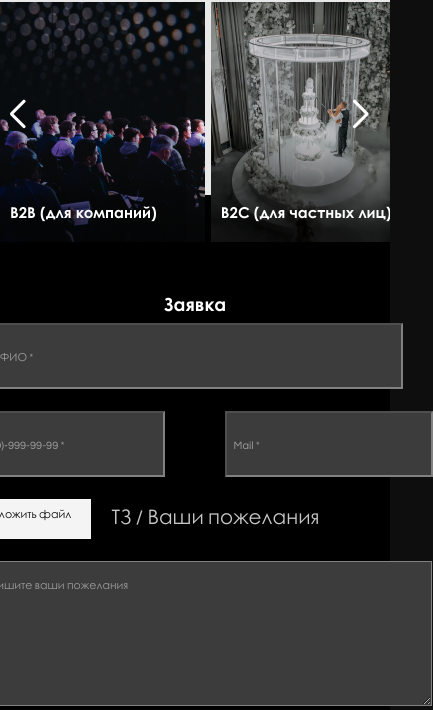
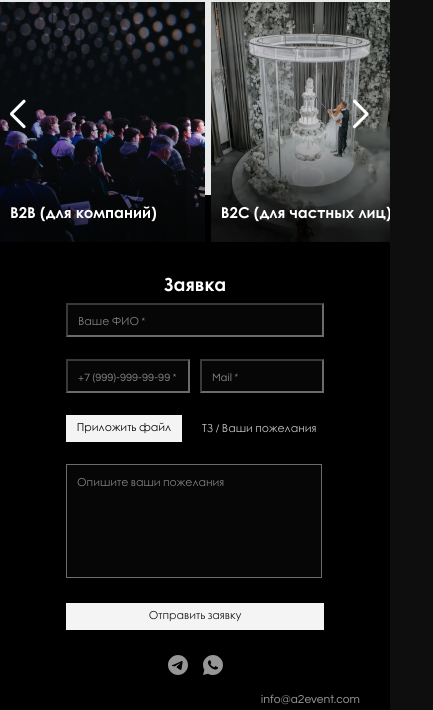
Before and after one commit to Homodeus7/a2-event, a website: page src/index.html in a window 390 px wide. Shown: the part 2219-2929 px from the top of the page, 433 px wide, since content can reach past the window. Drawn offline with nearby package versions, Linux system fonts and the light colour scheme.

Commit message:
settings swiper

```diff
--- a/src/assets/css/style.css
+++ b/src/assets/css/style.css
@@ -42,7 +42,7 @@ header {
   width: 175px;
   height: 40px;
   border-width: 1px;
-  border-radius: 5px;
+  border-radius: 10px;
   background-color: #ebebeb;
   background-position: center center;
   border-color: transparent;
@@ -708,6 +708,12 @@ header {
   padding-top: 100px;
 }
 
+@media (max-width: 490px) {
+  .zayavka  {
+    padding-top: 80px;
+  }
+}
+
 .main-form__title {
   color: #fff;
   font-weight: 700;
@@ -729,6 +735,12 @@ header {
 }
 .main-form_inputs{
   width: 476px;
+}
+
+@media (max-width: 490px) {
+  .main-form_inputs{
+    width: 258px;
+  }
 }
 
 .phone_mail {
@@ -746,6 +758,16 @@ header {
   font-weight: 400;
   font-size: 16px;
 }
+
+@media (max-width: 490px) {
+  .main-form_item{
+    min-width: 100px;
+    min-height: 30px;
+    background-color: #060606;
+    padding: 0 10px;
+  }
+}
+
 .main-form_item:first-child{
   margin-right: 10px;
 }
@@ -760,6 +782,14 @@ header {
   border-color: rgba(175, 175, 175, 0.6);
   margin-bottom: 22px;
 }
+@media (max-width: 490px) {
+  .main-form_item-name {
+    min-width: 234px;
+    background-color: #060606;
+    padding: 0 10px;
+    min-height: 30px;
+  }
+}
 .main-form_area {
   padding: 16px 0 0 23px;
   min-width: 450px;
@@ -770,8 +800,16 @@ header {
   color: #fff;
   background-color: #3C3C3C;
   border-color: rgba(175, 175, 175, 0.6);
-}
-
+  resize: none;
+}
+@media (max-width: 490px) {
+  .main-form_area {
+    min-width: 234px;
+    background-color: #060606;
+    padding: 10px 10px;
+    min-height: 92px;
+  }
+}
 .main-form_item-name::placeholder,
 .main-form_item::placeholder,
 .main-form_area::placeholder{
@@ -785,9 +823,6 @@ header {
   .main-form_item::placeholder,
   .main-form_area::placeholder{
     font-size: 11px;
-  }
-  input {
-    height: 30px;
   }
 }
 
@@ -802,7 +837,6 @@ header {
   background: #f4f4f4;
   border: none;
   cursor: pointer;
-  -webkit-appearance: none;
   color: #1c1c1c;
 }
 
@@ -817,7 +851,10 @@ header {
 
 @media (max-width: 490px) {
   .form__button {
-    min-height: 40px;
+    font-size: 11px;
+    min-height: 27px;
+    min-width: 258px;
+    padding: 0;
   }
 }
 
@@ -843,7 +880,14 @@ header {
   color: #060606;
   background: #f4f4f4;
   transition: background-color 0.2s;
-
+}
+@media (max-width: 490px) {
+  .input-file-btn {
+    font-size: 11px;
+    height: 27px;
+    min-width: 116px;
+    padding: 7px 5px;
+  }
 }
 .input-file-text {
 	display: inline-block;
@@ -851,6 +895,11 @@ header {
   text-align: center;
   padding-left: 20px;
   font-size: 20px;
+}
+@media (max-width: 490px) {
+  .input-file-text {
+    font-size: 11px;
+  }
 }
 .input__file {
   opacity: 0;
@@ -886,19 +935,11 @@ header {
   grid-template-areas: '. soc mail';
 }
 
-@media (max-width: 480px) {
+@media (max-width: 490px) {
   .seti {
     grid-template-columns: 1fr;
     grid-template-areas: ' soc ' ' mail';
     row-gap: 5px;
-  }
-  input[type='email'],
-  input[type='tel'],
-  input[type='text'] {
-    padding: 16px 7px;
-  }
-  .input-file-btn{
-    font-size: 11px;
   }
 }
 
@@ -914,6 +955,15 @@ header {
 .soc a {
   width: 30px;
   height: 30px;
+}
+@media (max-width: 490px) {
+  .soc {
+    width: 55px;
+  }
+  .soc a {
+    width: 20px;
+    height: 20px;
+  }
 }
 
 .soc_a,
@@ -950,7 +1000,6 @@ header {
 .mail {
   grid-area: mail;
   min-width: 185px;
-  /* justify-self: end; */
   text-align: right;
   margin-right: 30px;
 }
@@ -1030,6 +1079,7 @@ header {
 }
 
 .popup_content {
+  position: fixed;
   max-width: 1059px;
   max-height: 677px;
   display: flex;
@@ -1081,7 +1131,7 @@ header {
   margin-top: 40px;
   width: 238px;
   height: 59px;
-  border-radius: 5px;
+  border-radius: 7px;
   background-color: #ebebeb;
   border: none;
   cursor: pointer;
@@ -1101,6 +1151,10 @@ header {
   min-width: 0;
   max-width: 513px;
   overflow: hidden;
+}
+
+.popup_swiper-wrapper{
+  max-width: 513px;
 }
 
 .popup_swiper-wrapper video{
@@ -1177,7 +1231,7 @@ header {
 }
 
 .swiper2 .swiper-pagination {
-  bottom: 75px !important;
+  bottom: 120px !important;
   left: 230px !important;
 }
 
@@ -1237,9 +1291,15 @@ header {
 .popup_cards{
   display: flex;
 }
+
 .popup_card{
   position: relative;
   z-index: 1;
+  transition: transform 0.2s;
+  transition-duration: 200ms;
+}
+.popup_card:hover {
+  transform: scale(1.01);
 }
 .popup_services-img {
   max-width: 100%;
--- a/src/assets/js/swiper.js
+++ b/src/assets/js/swiper.js
@@ -7,9 +7,9 @@ const swiper = new Swiper(".swiper", {
     nextEl: ".swiper-button-next",
     prevEl: ".swiper-button-prev",
   },
-  speed: 2500,
   autoplay: {
-    delay: 1000,
+    delay: 2000,
+    speed: 1500,
     disableOnInteraction: false,
     stopOnLastSlide: false,
   },
@@ -19,29 +19,29 @@ const swiper = new Swiper(".swiper", {
     320: {
       slidesPerView: 1.5,
       autoplay: false,
-      speed: 1000,
+      speed: 100,
     },
     375: {
       slidesPerView: 1.6,
       autoplay: false,
-      speed: 1000,
+      speed: 500,
     },
     390: {
       slidesPerView: 1.85,
       autoplay: false,
-      speed: 1000,
+      speed: 500,
     },
 
     430: {
       slidesPerView: 2,
       autoplay: false,
-      speed: 1000,
+      speed: 500,
     },
 
     480: {
       slidesPerView: 2.2,
       autoplay: false,
-      speed: 1000,
+      speed: 500,
     },
     576: {
       slidesPerView: 2.7,
@@ -82,7 +82,7 @@ const swiper2 = new Swiper(".swiper2", {
   mousewheel: {
     forceToAxis: true,
   },
-  speed: 1500,
+  speed: 100,
   autoplay: {
     delay: 1000,
     disableOnInteraction: true,
--- a/src/index.html
+++ b/src/index.html
@@ -542,15 +542,14 @@
             <input
               class="main-form_item"
               id="phone"
-              type="tel"
+              type="phone"
               name="phone"
-              class="mask-phone form-control"
               placeholder="+7 (999)-999-99-99 *"
             />
             <input class="main-form_item" type="email" placeholder="Mail *" />
           </div>
           <div class="main-form_input-file">
-            <input id="input__file" class="input__file" type="file" name="file" accept=".png,.jpg,.jpeg,.png,.webp,.txt" multiple/>
+            <input id="input__file" class="input__file" type="file" name="file" multiple/>
             <label class="input-file" for="input__file">
               <span class="input-file-btn">Приложить файл</span>
               <span class="input-file-text">ТЗ / Ваши пожелания</span>
```
Also changed, not shown: 1 other file.
